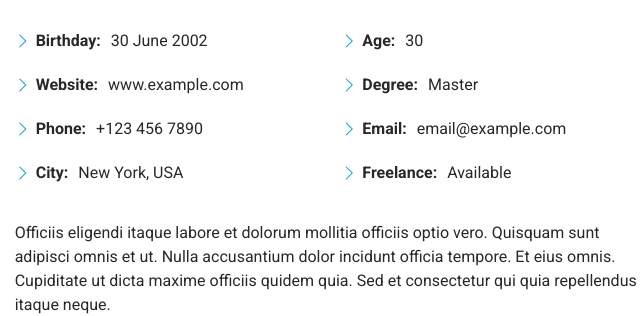
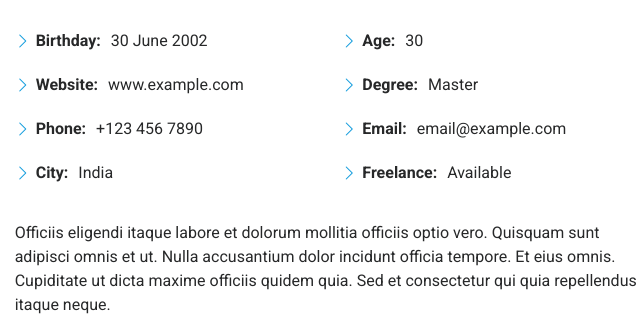
Before and after one commit to smit30patel/Personal-portfolio, a plain HTML site: page index.html in a window 1280 px wide. Shown: the part 1121-1437 px from the top of the page, 624-1264 px from the left. Drawn offline with Linux system fonts and the light colour scheme; animation ran at ten frames a second.

Commit message:
first commit

```diff
--- a/index.html
+++ b/index.html
@@ -130,7 +130,7 @@
                   <li><i class="bi bi-chevron-right"></i> <strong>Birthday:</strong> <span>30 June 2002</span></li>
                   <li><i class="bi bi-chevron-right"></i> <strong>Website:</strong> <span>www.example.com</span></li>
                   <li><i class="bi bi-chevron-right"></i> <strong>Phone:</strong> <span>+123 456 7890</span></li>
-                  <li><i class="bi bi-chevron-right"></i> <strong>City:</strong> <span>New York, USA</span></li>
+                  <li><i class="bi bi-chevron-right"></i> <strong>City:</strong> <span>India</span></li>
                 </ul>
               </div>
               <div class="col-lg-6">
```
